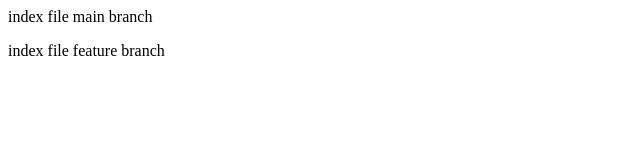
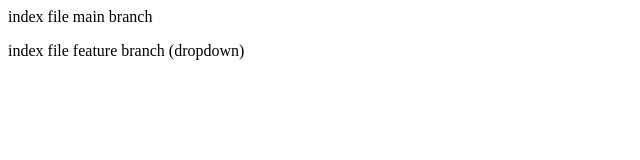
Before and after one commit to parvezkhan37/LocalRepo, a plain HTML site: page index.html in a window 1280 px wide. Shown: the full height of the page, 0-640 px from the left. Drawn offline with Linux system fonts and the light colour scheme.

```diff
--- a/index.html
+++ b/index.html
@@ -1,2 +1,2 @@
 <p>index file main branch</p>
-<p>index file feature branch</p>
+<p>index file feature branch (dropdown)</p>
```
